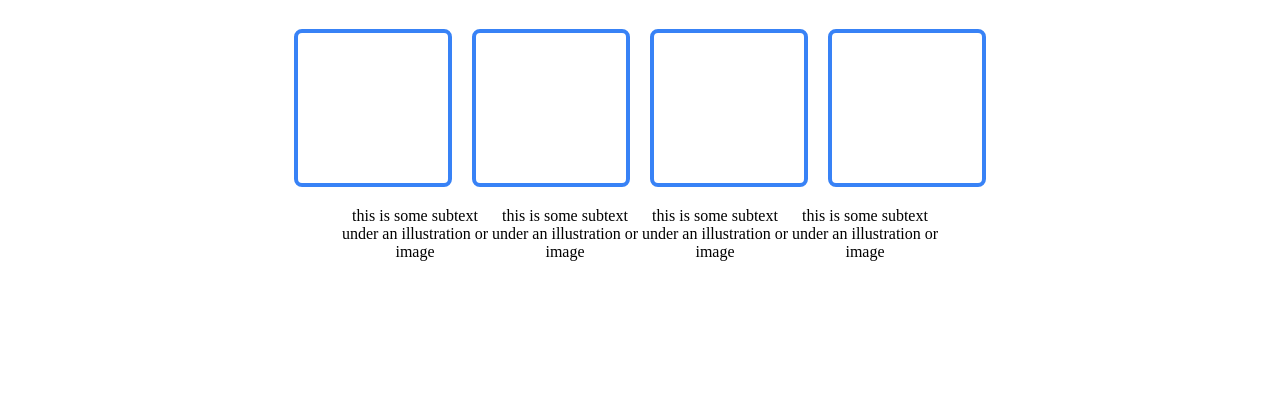
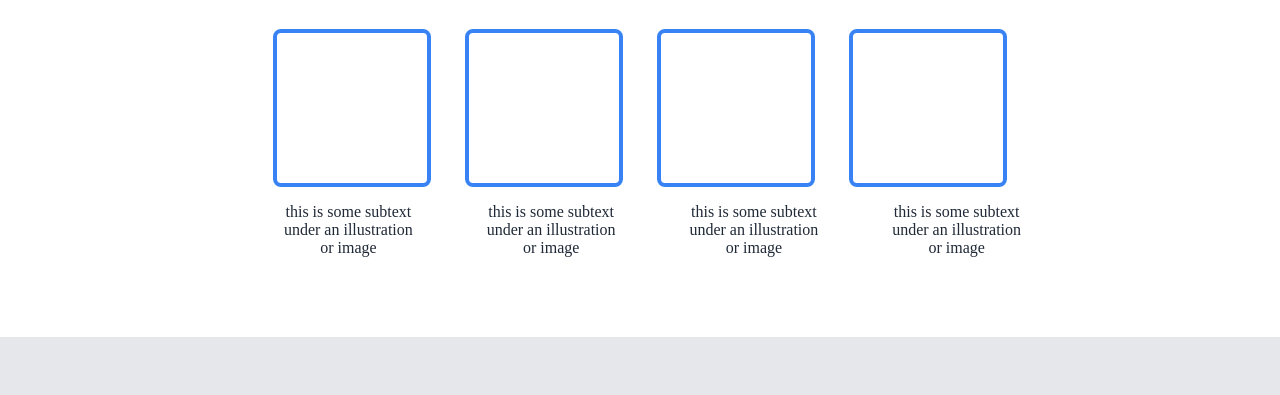
Before and after one commit to lantzkelsey/landing-page, a plain HTML site: page index.html in a window 1280 px wide. Shown: the part 557-952 px from the top of the page. Drawn offline with Linux system fonts and the light colour scheme; files that its build step writes are made by us from their sources; files whose address does not match are found by name.

Commit message:
finished landing page

```diff
--- a/index.html
+++ b/index.html
@@ -28,20 +28,23 @@
       <p class="image-text">this is a placeholder for an image</p>
     </div>
   </div>
+
   <div class="info-section">
-    <div class="info-title">Some random information.</div>
-    <div class="container">
-      <div class="info-images">
-        <div class="info"></div>
-        <div class="info"></div>
-        <div class="info"></div>
-        <div class="info"></div>
-      <div class="info-text">
-        <div class="text">this is some subtext under an illustration or image</div>
-       <div class="text">this is some subtext under an illustration or image</div>
-       <div class="text">this is some subtext under an illustration or image</div>
-       <div class="text">this is some subtext under an illustration or image</div>
+    <div class="title">
+      <p class="info-title">Some random information.</p>
+    </div>
+    <div class="pics-words">
+      <div class="pics">
+        <div class="picone"></div>
+        <div class="pictwo"></div>
+        <div class="picthree"></div>
+        <div class="picfour"></div>
       </div>
+      <div class="words">
+        <p class="textone">this is some subtext under an illustration or image</p>
+        <p class="texttwo">this is some subtext under an illustration or image</p>
+        <p class="textthree">this is some subtext under an illustration or image</p>
+        <p class="textfour">this is some subtext under an illustration or image</p>
       </div>
     </div>
   </div>
--- a/style.css
+++ b/style.css
@@ -74,6 +74,47 @@ p {
     color: #E5E7EB;
 }
 
+.info-title {
+    font-size: 36px;
+    font-weight: 900;
+    color: #1F2937;
+    margin-bottom: 32px;
+    text-align: center;
+}
+
+.pics-words {
+    display: flex;
+    flex-direction: column;
+    align-items: center;
+}
+
+.pics {
+    display: flex;
+    width: 60%;
+    height: auto;
+    justify-content: space-around;
+}
+
+.picone, .pictwo, .picthree, .picfour {
+    width: 150px;
+    height: 150px;
+    border: 4px solid #3882F6;
+    border-radius: 8px;
+}
+
+.words {
+    display: flex;
+    width: 60%;
+    height: 150px;
+    gap: 43px;
+}
+
+.textone, .texttwo, .textthree, .textfour {
+    color: #1F2937;
+    width: 150px;
+    text-align: center;
+    margin-left: 25px;
+}
 .button-one {
     background-color: #3882F6;
     color: #E5E7EB;
@@ -81,49 +122,6 @@ p {
     padding: 6px 18px;
     cursor: pointer;
     border-color: #3882F6;
-}
-
-.info-section {
-    text-align: center;
-    margin-bottom: 50px;
-    display: flex;
-    flex-direction: column;
-}
-
-.info-title {
-    font-size: 36px;
-    font-weight: 900;
-    color: #1F2937;
-    margin-bottom: 32px;
-}
-
-.containter {
-    flex-direction: column;
-}
-
-.info-images {
-    display: flex;
-    flex-wrap: wrap;
-    gap: 20px;
-    margin-bottom: 50px;
-    justify-content: center;
-}
-
-.info {
-    display: flex;
-    width: 150px;
-    height: 150px;
-    border: 4px solid #3882F6;
-    border-radius: 8px;
-}
-
-.info-text {
-    display: flex;
-}
-
-.text {
-    width: 150px;
-    height: 150px;
 }
 
 .quote-section {
```
Also changed, not shown: indextwo.html (added), styletwo.css (added).
